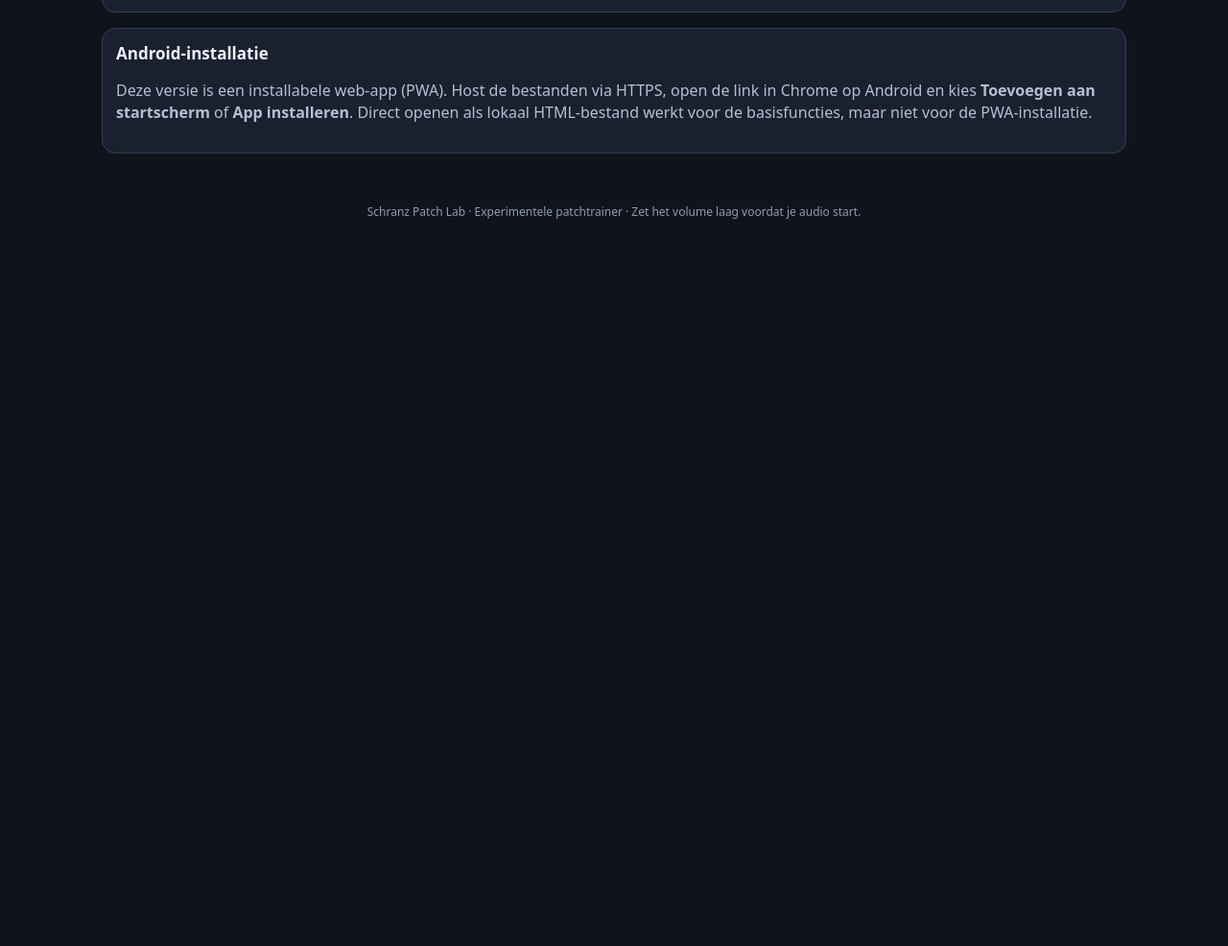
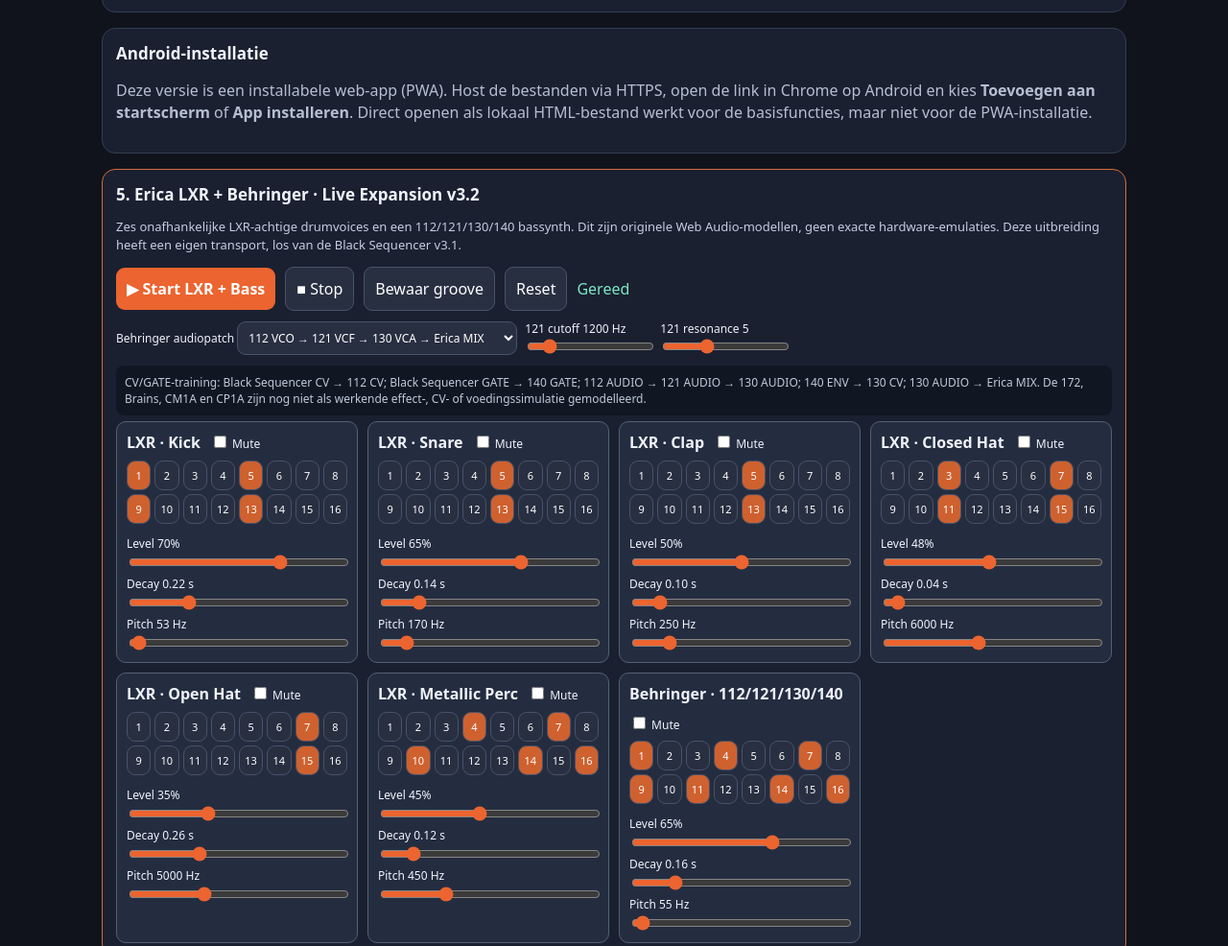
Before and after one commit to Naga303909/Schranz-lab, a website: page index.html in a window 1280 px wide. Shown: the part 2480-3466 px from the top of the page at 96% size. Before the commit the page ends 2729 px from the top, so only its background shows below. Drawn offline with Linux system fonts and the light colour scheme.

Commit message:
Update index.html

```diff
--- a/index.html
+++ b/index.html
@@ -42,5 +42,7 @@ function stop(){if(timer){clearInterval(timer);timer=null}if(scopeFrame){cancelA
 $('play').onclick=play;$('stop').onclick=stop;$('tempo').onchange=()=>{if(ctx){clearInterval(timer);timer=setInterval(trigger,60000/(+$('tempo').value))}};document.addEventListener('visibilitychange',()=>{if(document.hidden)stop()});load('kick');if('serviceWorker'in navigator&&location.protocol.startsWith('http'))navigator.serviceWorker.register('./sw.js').catch(()=>{});
 </script>
 <script src="black-sequencer.js"></script>
+
+<script src="lxr-behringer-v32.js"></script>
 </body>
 </html>
```
